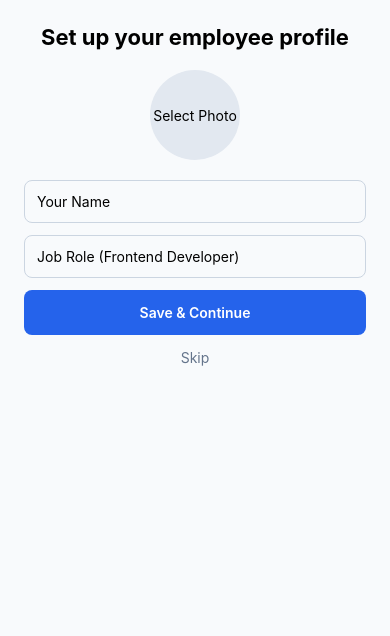
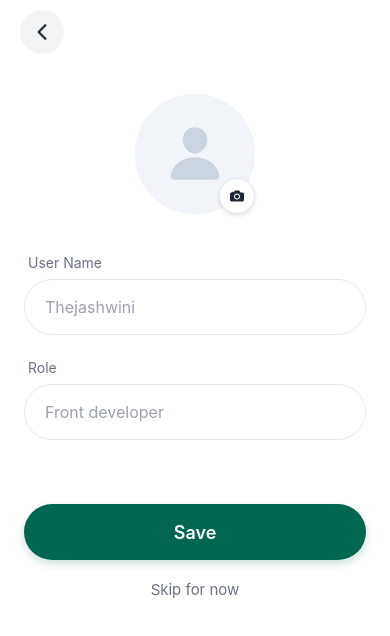
Before and after one commit to slytherin8/slyth, a React Native app in the folder slyth-app/: screen /ProfileSetup in a window 390 px wide. Shown: the top 636 px of the page. Built offline with nearby package versions, Linux system fonts and the light colour scheme; no server answers.

Commit message:
feat: implement a new Profile Setup screen for users to configure their name, job role, and avatar.

```diff
--- a/slyth-app/src/screens/ProfileSetupScreen.js
+++ b/slyth-app/src/screens/ProfileSetupScreen.js
@@ -1,3 +1,4 @@
+import React, { useState } from "react";
 import {
   View,
   Text,
@@ -6,23 +7,31 @@ import {
   Image,
   StyleSheet,
   Alert,
-  ScrollView
+  ScrollView,
+  SafeAreaView,
+  Dimensions,
+  ActivityIndicator
 } from "react-native";
-import { useState } from "react";
+import { Ionicons } from "@expo/vector-icons";
+import * as ImagePicker from "expo-image-picker";
 import AsyncStorage from "../utils/storage";
-import * as ImagePicker from "expo-image-picker";
 import { API } from "../constants/api";
-// ⚠️ PC IP, NOT localhost
+
+const { width } = Dimensions.get("window");
 
 export default function ProfileSetupScreen({ navigation }) {
   const [name, setName] = useState("");
   const [jobRole, setJobRole] = useState("");
   const [avatar, setAvatar] = useState(null);
+  const [loading, setLoading] = useState(false);
 
   const pickImage = async () => {
     const result = await ImagePicker.launchImageLibraryAsync({
+      mediaTypes: ImagePicker.MediaTypeOptions.Images,
+      allowsEditing: true,
+      aspect: [1, 1],
+      quality: 0.5,
       base64: true,
-      quality: 0.5
     });
 
     if (!result.canceled) {
@@ -31,6 +40,12 @@ export default function ProfileSetupScreen({ navigation }) {
   };
 
   const saveProfile = async () => {
+    if (!name.trim()) {
+      Alert.alert("Error", "Please enter your name");
+      return;
+    }
+
+    setLoading(true);
     try {
       const token = await AsyncStorage.getItem("token");
 
@@ -41,8 +56,8 @@ export default function ProfileSetupScreen({ navigation }) {
           Authorization: `Bearer ${token}`
         },
         body: JSON.stringify({
-          name,
-          jobRole,
+          name: name.trim(),
+          jobRole: jobRole.trim(),
           avatar
         })
       });
@@ -50,122 +65,208 @@ export default function ProfileSetupScreen({ navigation }) {
       const data = await res.json();
 
       if (!res.ok) {
-        Alert.alert("Profile Setup Failed", data.message || "Failed to save profile");
-        return;
+        throw new Error(data.message || "Failed to save profile");
       }
 
-      Alert.alert("Success! 🎉", "Profile setup completed successfully");
-
-      // 🔀 ROLE-BASED REDIRECT (FROM BACKEND)
-      if (data.role === "admin") {
-        navigation.replace("AdminDashboard");
-      } else {
-        navigation.replace("EmployeeHome");
-      }
+      Alert.alert("Success! 🎉", "Profile updated successfully", [
+        { text: "OK", onPress: () => navigation.replace("EmployeeHome") }
+      ]);
     } catch (err) {
-      Alert.alert("Profile Setup Failed", "Failed to save profile. Please try again.");
+      Alert.alert("Error", err.message || "Something went wrong");
+    } finally {
+      setLoading(false);
     }
   };
 
-  const skipProfile = async () => {
-    const token = await AsyncStorage.getItem("token");
-    const payload = JSON.parse(atob(token.split(".")[1]));
-
-    payload.role === "admin"
-      ? navigation.replace("AdminDashboard")
-      : navigation.replace("EmployeeHome");
+  const skipSetup = () => {
+    navigation.replace("EmployeeHome");
   };
 
   return (
-    <ScrollView style={styles.container} showsVerticalScrollIndicator={false}>
-      <View style={styles.content}>
-        <Text style={styles.title}>Set up your employee profile</Text>
+    <SafeAreaView style={styles.container}>
+      {/* Header with Back Button */}
+      <View style={styles.header}>
+        <TouchableOpacity style={styles.backButton} onPress={() => navigation.goBack()}>
+          <Ionicons name="chevron-back" size={24} color="#1F2937" />
+        </TouchableOpacity>
+      </View>
 
-        <TouchableOpacity onPress={pickImage} style={styles.avatarBox}>
+      <ScrollView contentContainerStyle={styles.scrollContent} showsVerticalScrollIndicator={false}>
+        {/* Avatar Section */}
+        <View style={styles.avatarContainer}>
+          <TouchableOpacity onPress={pickImage} style={styles.avatarWrapper}>
             {avatar ? (
               <Image source={{ uri: avatar }} style={styles.avatar} />
             ) : (
-            <Text>Select Photo</Text>
+              <View style={styles.placeholderAvatar}>
+                <Ionicons name="person" size={60} color="#CBD5E1" />
+              </View>
+            )}
+            <View style={styles.cameraIconBadge}>
+              <Ionicons name="camera" size={16} color="#1F2937" />
+            </View>
+          </TouchableOpacity>
+        </View>
+
+        {/* Form Section */}
+        <View style={styles.form}>
+          <View style={styles.inputGroup}>
+            <Text style={styles.label}>User Name</Text>
+            <TextInput
+              style={styles.input}
+              value={name}
+              onChangeText={setName}
+              placeholder="Thejashwini"
+              placeholderTextColor="#9CA3AF"
+            />
+          </View>
+
+          <View style={styles.inputGroup}>
+            <Text style={styles.label}>Role</Text>
+            <TextInput
+              style={styles.input}
+              value={jobRole}
+              onChangeText={setJobRole}
+              placeholder="Front developer"
+              placeholderTextColor="#9CA3AF"
+            />
+          </View>
+
+          <TouchableOpacity
+            style={[styles.saveButton, loading && styles.saveButtonDisabled]}
+            onPress={saveProfile}
+            disabled={loading}
+          >
+            {loading ? (
+              <ActivityIndicator color="#FFFFFF" size="small" />
+            ) : (
+              <Text style={styles.saveButtonText}>Save</Text>
             )}
           </TouchableOpacity>
 
-        <TextInput
-          placeholder="Your Name"
-          style={styles.input}
-          value={name}
-          onChangeText={setName}
-        />
-
-        <TextInput
-          placeholder="Job Role (Frontend Developer)"
-          style={styles.input}
-          value={jobRole}
-          onChangeText={setJobRole}
-        />
-
-        <TouchableOpacity style={styles.btn} onPress={saveProfile}>
-          <Text style={styles.btnText}>Save & Continue</Text>
-        </TouchableOpacity>
-
-        <TouchableOpacity onPress={skipProfile}>
-          <Text style={styles.skip}>Skip</Text>
+          <TouchableOpacity onPress={skipSetup} style={styles.skipButton}>
+            <Text style={styles.skipButtonText}>Skip for now</Text>
           </TouchableOpacity>
         </View>
       </ScrollView>
+    </SafeAreaView>
   );
 }
 
 const styles = StyleSheet.create({
   container: {
     flex: 1,
-    backgroundColor: "#F8FAFC"
+    backgroundColor: "#FFFFFF",
   },
-  content: {
-    padding: 24,
+  header: {
+    paddingHorizontal: 20,
+    paddingTop: 10,
+    paddingBottom: 20,
+  },
+  backButton: {
+    width: 44,
+    height: 44,
+    borderRadius: 22,
+    backgroundColor: "#F3F4F6",
     justifyContent: "center",
-    minHeight: "100%"
+    alignItems: "center",
   },
-  title: {
-    fontSize: 22,
-    fontWeight: "700",
-    marginBottom: 20,
-    textAlign: "center"
+  scrollContent: {
+    paddingHorizontal: 24,
+    paddingBottom: 40,
+  },
+  avatarContainer: {
+    alignItems: "center",
+    marginTop: 20,
+    marginBottom: 40,
+  },
+  avatarWrapper: {
+    width: 120,
+    height: 120,
+    borderRadius: 60,
+    backgroundColor: "#F1F5F9",
+    position: "relative",
+  },
+  avatar: {
+    width: 120,
+    height: 120,
+    borderRadius: 60,
+  },
+  placeholderAvatar: {
+    width: 120,
+    height: 120,
+    borderRadius: 60,
+    backgroundColor: "#F1F5F9",
+    justifyContent: "center",
+    alignItems: "center",
+  },
+  cameraIconBadge: {
+    position: "absolute",
+    bottom: 0,
+    right: 0,
+    width: 36,
+    height: 36,
+    borderRadius: 18,
+    backgroundColor: "#FFFFFF",
+    justifyContent: "center",
+    alignItems: "center",
+    borderWidth: 1,
+    borderColor: "#E2E8F0",
+    shadowColor: "#000",
+    shadowOffset: { width: 0, height: 2 },
+    shadowOpacity: 0.1,
+    shadowRadius: 4,
+    elevation: 3,
+  },
+  form: {
+    width: "100%",
+  },
+  inputGroup: {
+    marginBottom: 24,
+  },
+  label: {
+    fontSize: 14,
+    color: "#6B7280",
+    marginBottom: 8,
+    marginLeft: 4,
   },
   input: {
+    height: 56,
+    backgroundColor: "#FFFFFF",
     borderWidth: 1,
-    borderColor: "#CBD5E1",
-    padding: 12,
-    borderRadius: 8,
-    marginBottom: 12
+    borderColor: "#E5E7EB",
+    borderRadius: 28,
+    paddingHorizontal: 20,
+    fontSize: 16,
+    color: "#1F2937",
   },
-  avatarBox: {
-    alignSelf: "center",
-    width: 90,
-    height: 90,
-    borderRadius: 45,
-    backgroundColor: "#E2E8F0",
+  saveButton: {
+    height: 56,
+    backgroundColor: "#00664F", // Teal
+    borderRadius: 28,
     justifyContent: "center",
     alignItems: "center",
-    marginBottom: 20
+    marginTop: 40,
+    shadowColor: "#00664F",
+    shadowOffset: { width: 0, height: 4 },
+    shadowOpacity: 0.2,
+    shadowRadius: 8,
+    elevation: 4,
   },
-  avatar: {
-    width: 90,
-    height: 90,
-    borderRadius: 45
+  saveButtonDisabled: {
+    opacity: 0.6,
   },
-  btn: {
-    backgroundColor: "#2563EB",
-    padding: 14,
-    borderRadius: 8
+  saveButtonText: {
+    color: "#FFFFFF",
+    fontSize: 18,
+    fontWeight: "600",
   },
-  btnText: {
-    color: "#fff",
-    textAlign: "center",
-    fontWeight: "600"
+  skipButton: {
+    marginTop: 20,
+    alignItems: "center",
   },
-  skip: {
-    textAlign: "center",
-    marginTop: 14,
-    color: "#64748B"
-  }
+  skipButtonText: {
+    color: "#6B7280",
+    fontSize: 15,
+  },
 });
```
Lines whose indentation alone changed are shown as unchanged.
